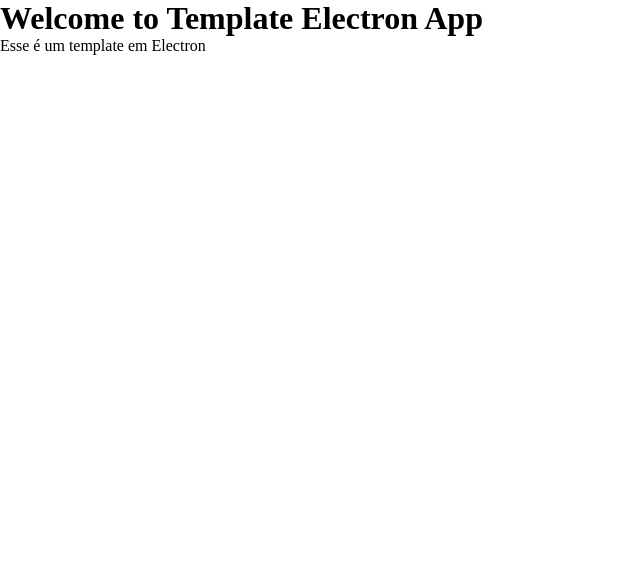
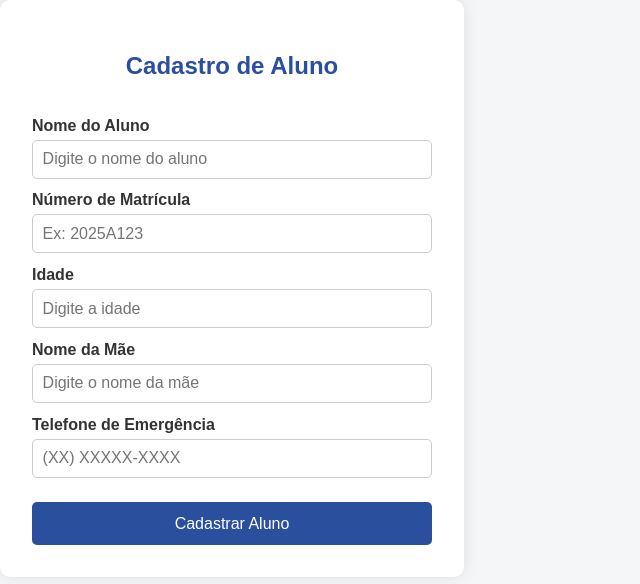
Before and after one commit to Biel2205/aatividade-escola-electron, an Electron app: page src/pages/index.html in a window 800 px wide. Shown: the whole page, without its empty margins (0-640 px from the left). Drawn offline with Linux system fonts and the light colour scheme.

Commit message:
atividade

```diff
--- a/src/js/script.js
+++ b/src/js/script.js
@@ -0,0 +1,32 @@
+var formAluno = document.getElementById("form-cadastro")
+
+function cadastroAluno(event) {
+
+    event.preventDefault()
+
+    var nome = document.getElementById("nome").value
+    var matricula = document.getElementById("matricula").value
+    var idade = document.getElementById("idade").value
+    var mae = document.getElementById("mae").value
+    var telefone = document.getElementById("telefone").value
+
+    var objetoAluno = {
+        nome: nome,
+        matricula: matricula,
+        idade: idade,
+        mae: mae,
+        telefone: telefone
+    }
+
+
+
+    console.log(nome)
+    console.log(matricula)
+    console.log(idade)
+    console.log(mae)
+    console.log(telefone)
+    console.log(objetoAluno)
+    console.log("Funcao cadastrarProduto chamada")
+}
+
+formAluno.addEventListener("submit", cadastroAluno)
--- a/src/pages/index.html
+++ b/src/pages/index.html
@@ -3,15 +3,32 @@
 <head>
     <meta charset="UTF-8">
     <meta name="viewport" content="width=device-width, initial-scale=1.0">
-    <title>Template do Electron app</title>
-
+    <title>Template Electron</title></Template></title>
     <link rel="stylesheet" href="../styles/styles.css">
 </head>
 <body>
-    <h1>Welcome to Template Electron App</h1>
+    <div class="form-container">
+    <h2>Cadastro de Aluno</h2>
 
-    <p>Esse é um template em Electron</p>
-    <!-- Arquivo para manipular nosso DOM   -->
-    <script src="../js/script.js"></script>
+    <form id="form-cadastro">
+      <label for="nome">Nome do Aluno</label>
+      <input type="text" id="nome" placeholder="Digite o nome do aluno" required />
+
+      <label for="matricula">Número de Matrícula</label>
+      <input type="text" id="matricula" placeholder="Ex: 2025A123" required />
+
+      <label for="idade">Idade</label>
+      <input type="number" id="idade" placeholder="Digite a idade" required />
+
+      <label for="mae">Nome da Mãe</label>
+      <input type="text" id="mae" placeholder="Digite o nome da mãe" required />
+
+      <label for="telefone">Telefone de Emergência</label>
+      <input type="tel" id="telefone" placeholder="(XX) XXXXX-XXXX" required />
+
+      <button type="submit">Cadastrar Aluno</button>
+    </form>
+  </div>
+
+  <script src="../js/script.js"></script>
 </body>
-</html>
--- a/src/styles/styles.css
+++ b/src/styles/styles.css
@@ -1,5 +1,69 @@
-* {
-    margin: 0; /* Espaçamentos externos */
-    padding: 0; /* Espaçamentos internos */
-    box-sizing: border-box; /* Tamanho da caixa */
+body {
+  font-family: Arial, sans-serif;
+  background-color: #f4f6f8;
+  margin: 0;
+  padding: 0;
 }
+
+.centered {
+  display: flex;
+  justify-content: center;
+  align-items: center;
+  height: 100vh;
+}
+
+.form-container {
+  background-color: white;
+  padding: 2rem;
+  border-radius: 10px;
+  box-shadow: 0 0 15px rgba(0,0,0,0.1);
+  width: 100%;
+  max-width: 400px;
+}
+
+h2 {
+  text-align: center;
+  color: #2a4f9c;
+  margin-bottom: 1.5rem;
+}
+
+form {
+  display: flex;
+  flex-direction: column;
+}
+
+label {
+  margin-top: 0.8rem;
+  font-weight: bold;
+  color: #333;
+}
+
+input {
+  padding: 0.6rem;
+  font-size: 1rem;
+  border: 1px solid #ccc;
+  border-radius: 5px;
+  margin-top: 0.3rem;
+}
+
+button {
+  margin-top: 1.5rem;
+  padding: 0.8rem;
+  background-color: #2a4f9c;
+  color: white;
+  font-size: 1rem;
+  border: none;
+  border-radius: 5px;
+  cursor: pointer;
+}
+
+button:hover {
+  background-color: #1c3877;
+}
+
+.success-msg {
+  margin-top: 1rem;
+  color: green;
+  font-weight: bold;
+  text-align: center;
+}
```
